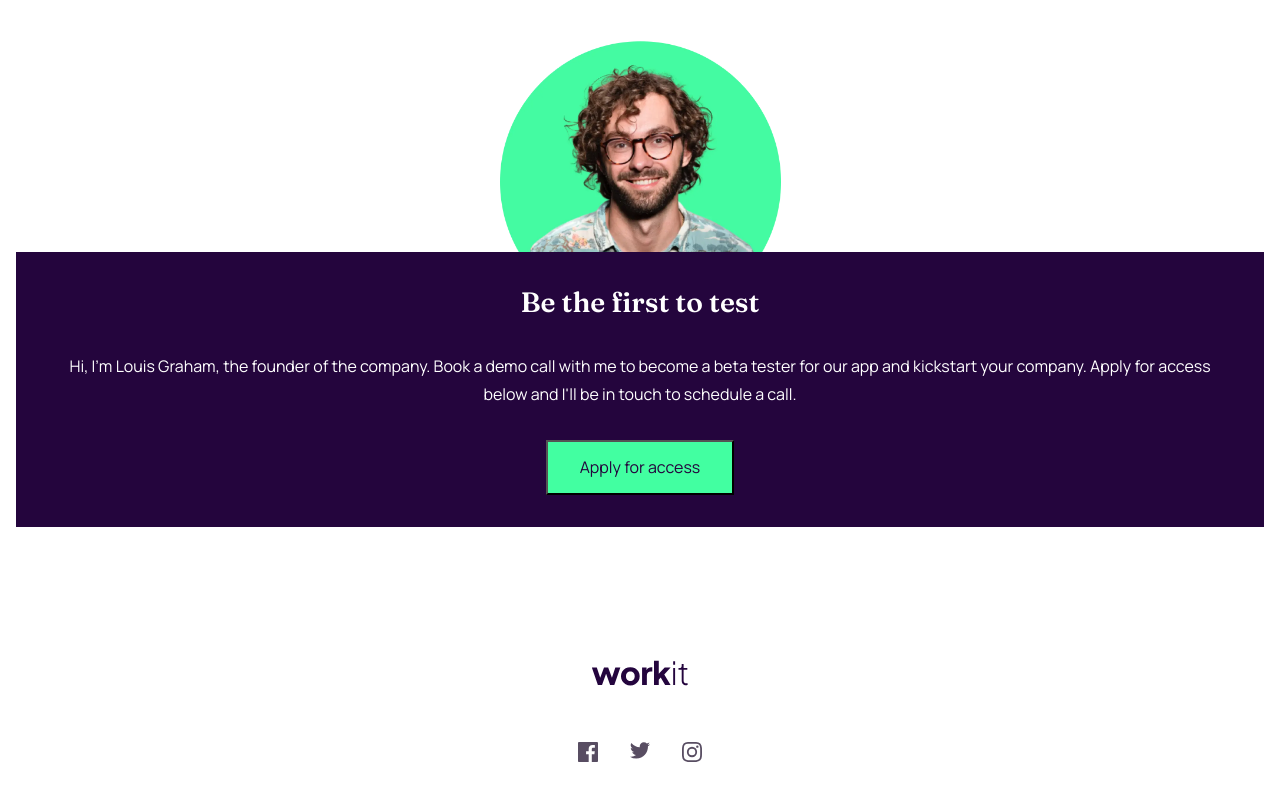
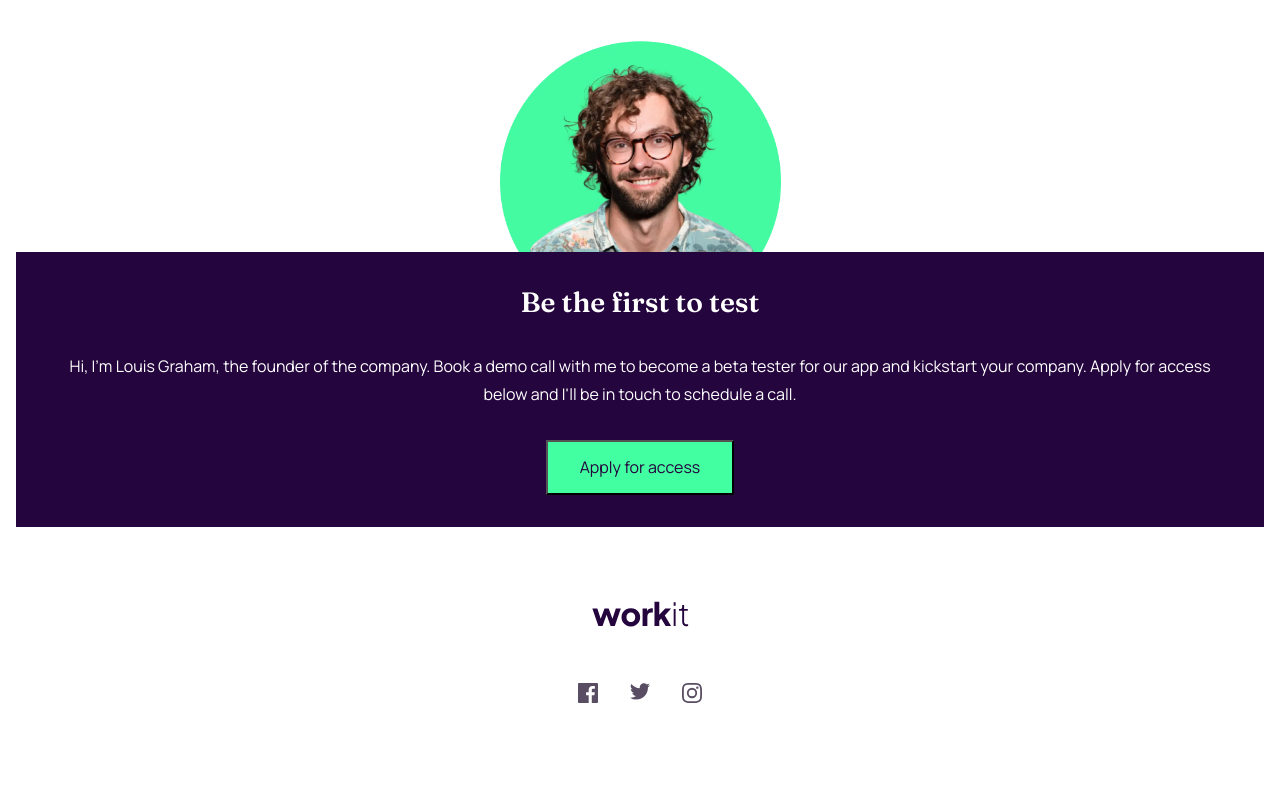
Before and after one commit to JayBrown92/workit-landing-page, a Next.js app: page / in a window 1280 px wide. Shown: the part 1231-2031 px from the top of the page. After the commit the page ends 2008 px from the top, so only its background shows below. Built offline with nearby package versions, Linux system fonts and the light colour scheme.

Commit message:
fixed footer spacing and added priority loading to hero img

```diff
--- a/src/pages/index.tsx
+++ b/src/pages/index.tsx
@@ -45,10 +45,11 @@ export default function Home() {
       <Image
         src={HeroImage}
         width={320}
-        height={184}
+        priority
         alt="Hero graphic of a phone with a series chart going up"
         className="hero-image"
       />
+
       <section id="features-section" className="features">
         <div className="container">
           <div className="content">
--- a/src/styles/globals.css
+++ b/src/styles/globals.css
@@ -29,6 +29,8 @@
   --mob-container-spacing-x: 1rem;
 
   --mob-inner-content-spacing: 2rem;
+
+  --footer-spacing-y: 4.625rem;
 }
 
 /*
@@ -144,10 +146,9 @@ header nav a {
 
 footer {
   display: flex;
-  flex-wrap: wrap;
-  justify-content: center;
-  align-content: center;
-  height: 240px;
+  flex-direction: column;
+  align-items: center;
+  padding: var(--footer-spacing-y) 0;
 }
 
 footer .footer-logo {
@@ -252,6 +253,7 @@ h1:has(.underline) > span:after {
 
 .about {
   padding-top: calc(var(--mob-section-spacing-y) - 45.25px);
+  padding-bottom: 0;
 }
 .about img {
   position: relative;
```
